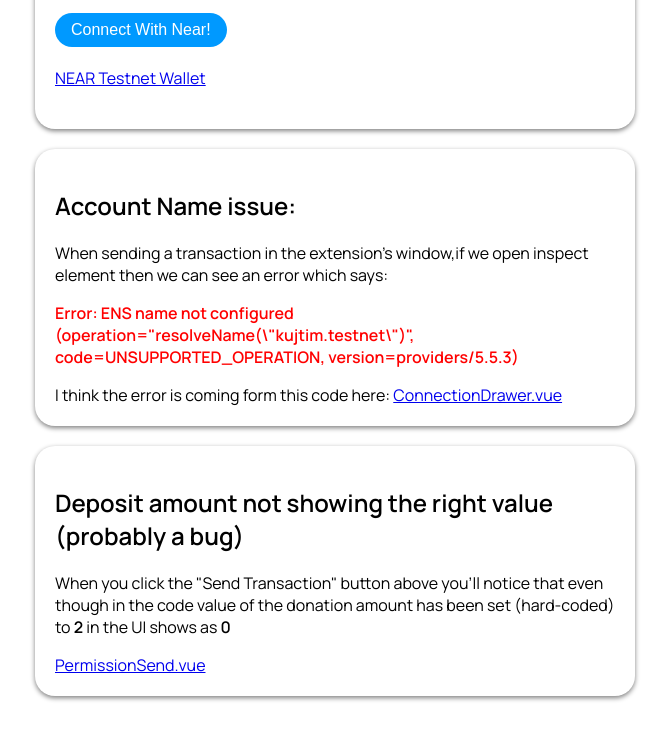
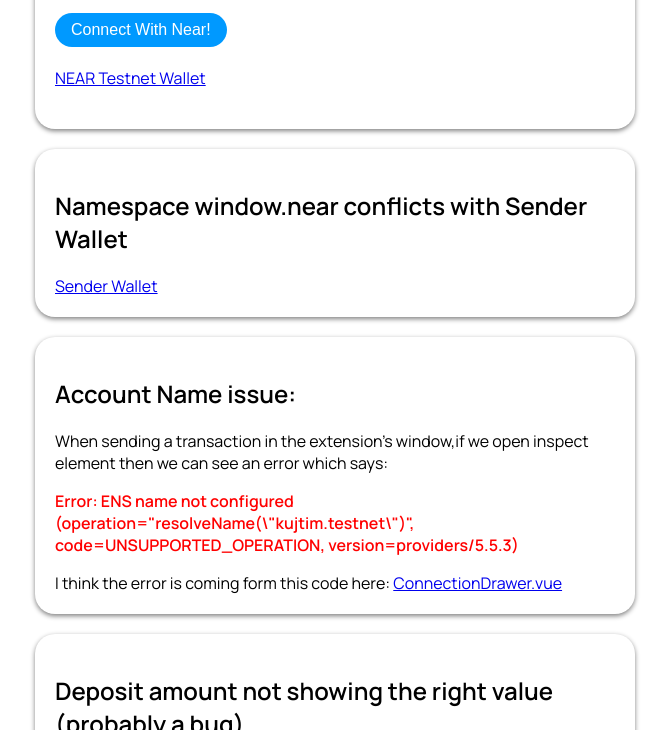
Before and after one commit to kujtimprenkuSQA/liquality-near-example, a plain HTML site: page src/index.html in a window 1280 px wide. Shown: the part 370-1100 px from the top of the page, without its empty margins (305-974 px from the left). Drawn offline with Linux system fonts and the light colour scheme.

Commit message:
Updated index.html

```diff
--- a/src/index.html
+++ b/src/index.html
@@ -52,6 +52,10 @@
         </div>
       </div>
       <div class="issue card">
+        <h2>Namespace window.near conflicts with Sender Wallet</h2>
+        <a href="https://senderwallet.io/" target="_blank">Sender Wallet</a>
+      </div>
+      <div class="issue card">
         <h2>Account Name issue:</h2>
         <p>
           When sending a transaction in the extension's window,if we open
```
